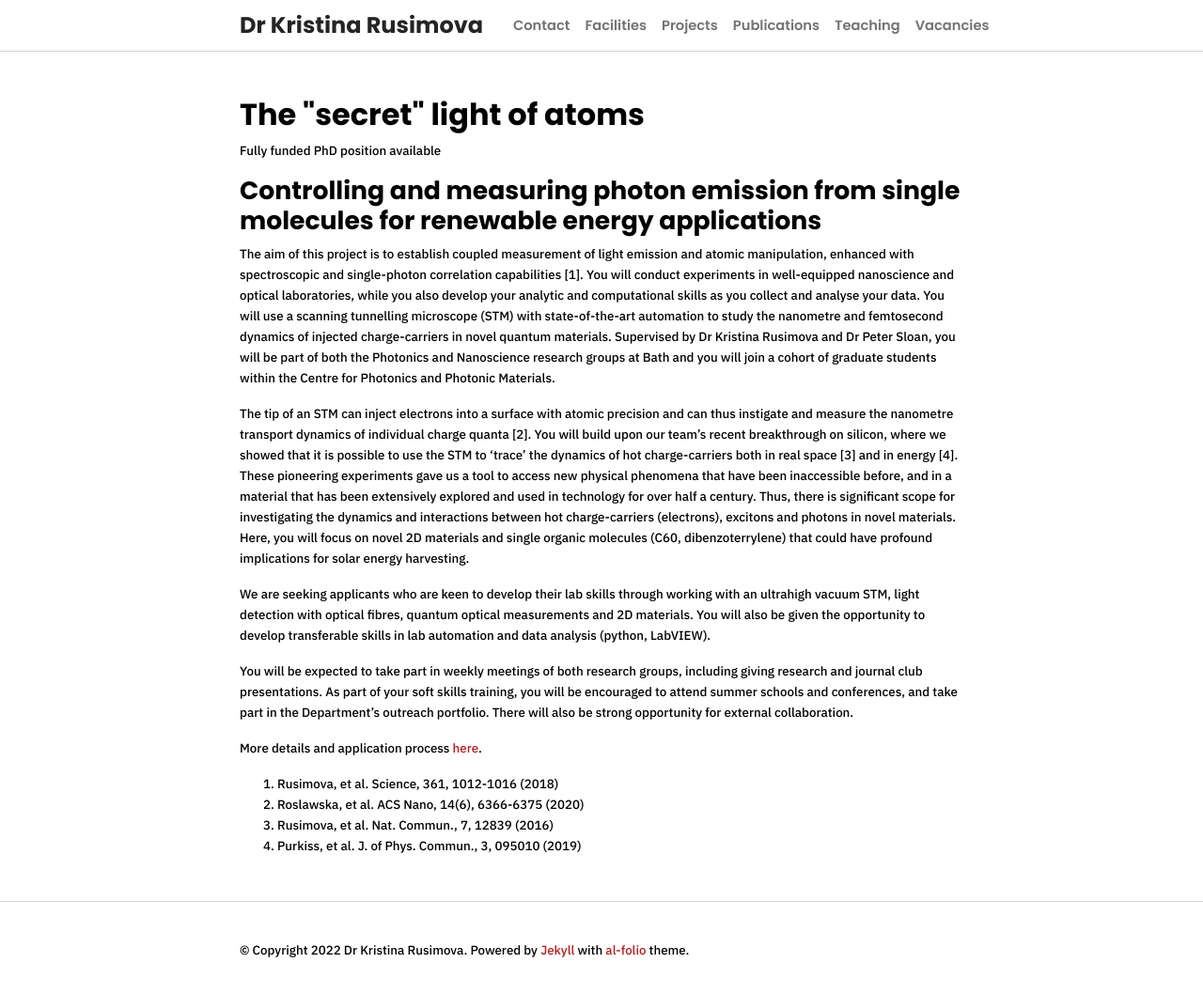
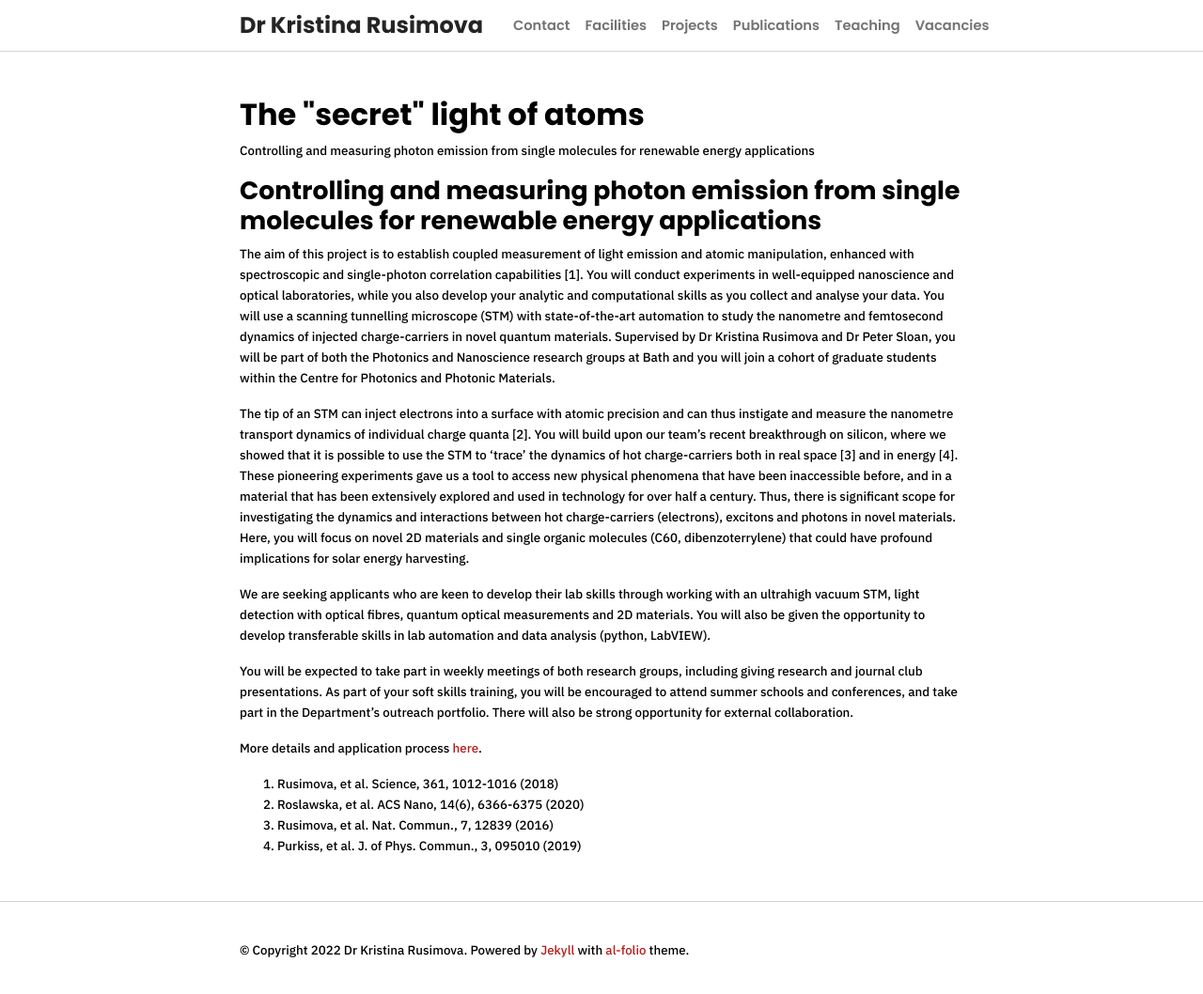
Before and after one commit to kristinarusimova/kristinarusimova.github.io, a Jekyll site: the page built from _projects/secret.md, in a window 1280 px wide and 1062 px high. Shown: the top 1058 px of the window at 94% size. Built offline with Jekyll 4.4.1, drawn with Linux system fonts in a browser that asks for light colours; nearby versions of some CDN libraries; a style sheet for code colours, icons or effects is not loaded.

Commit message:
Update secret.md

```diff
--- a/_projects/secret.md
+++ b/_projects/secret.md
@@ -2,7 +2,7 @@
 layout: page
 title: The "secret" light of atoms
 description: >
-    Fully funded PhD position available
+    Controlling and measuring photon emission from single molecules for renewable energy applications
 location: University of Bath
 img: /assets/img/secret.png
 importance: 1
```
